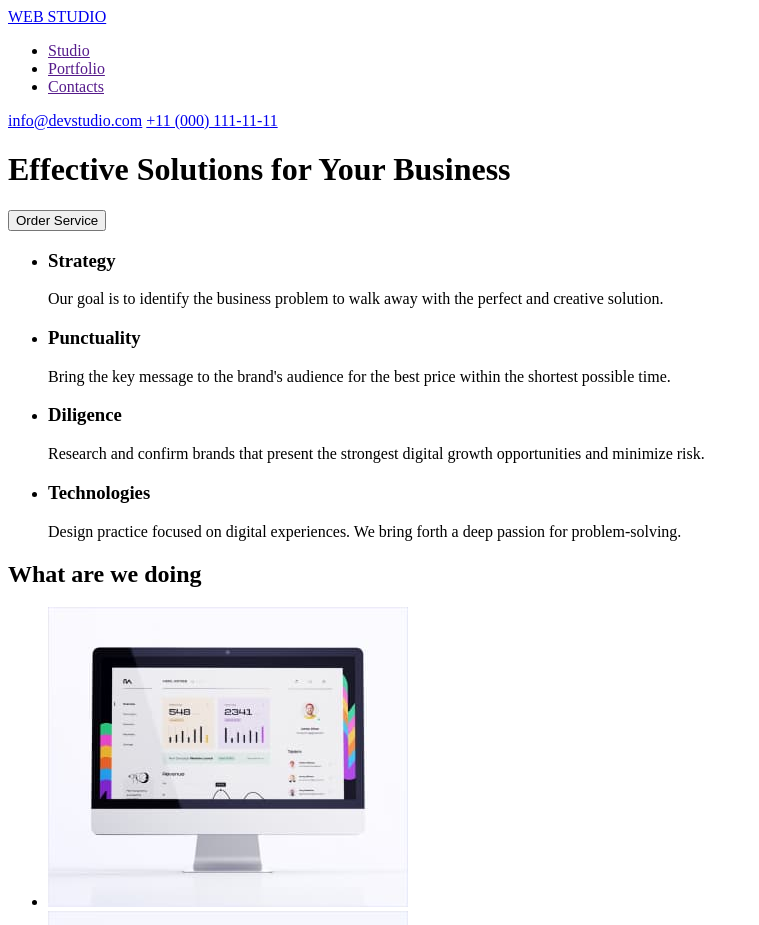
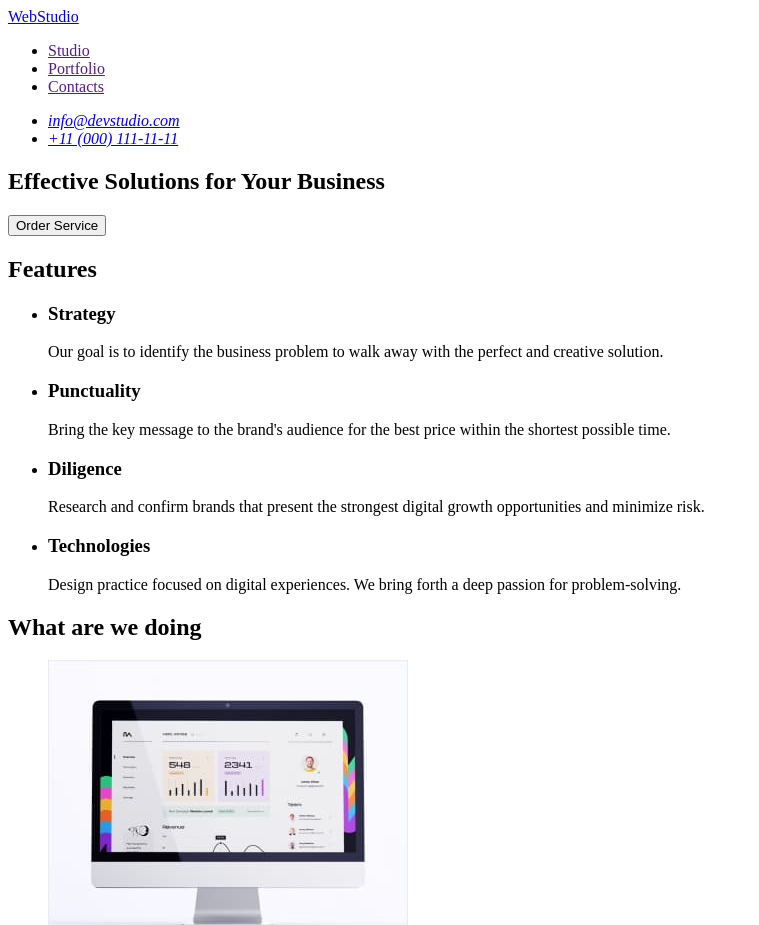
Before and after one commit to lvladislavchik/goit-homework-01, a plain HTML site: page index.html in a window 1280 px wide. Shown: the top 925 px of the page, without its empty margins (0-759 px from the left). Drawn offline with Linux system fonts and the light colour scheme.

Commit message:
Two update index.html

```diff
--- a/index.html
+++ b/index.html
@@ -10,23 +10,29 @@
 
 <body>
     <header>
-        <a href="./index.html">WEB STUDIO</a>
         <nav>
+            <a href="./index.html">WebStudio</a>
             <ul>
                 <li><a href="">Studio</a></li>
                 <li><a href="">Portfolio</a></li>
                 <li><a href="">Contacts</a></li>
             </ul>
         </nav>
-        <a href="mailto:info@devstudio.com">info@devstudio.com</a>
-        <a href="tel:+110001111111">+11 (000) 111-11-11</a>
-        <h1>Effective Solutions for Your Business</h1>
-        <button type="button">Order Service</button>
+        <address>
+            <ul>
+                <li><a href="mailto:info@devstudio.com">info@devstudio.com</a></li>
+                <li><a href="tel:+110001111111">+11 (000) 111-11-11</a></li>
+            </ul>
+        </address>
     </header>
 
     <main>
         <section>
-            <h2 hidden>Features</h2>
+            <h1>Effective Solutions for Your Business</h1>
+            <button type="button">Order Service</button>
+        </section>
+        <section>
+            <h2>Features</h2>
             <ul>
                 <li>
                     <h3>Strategy</h3>
@@ -60,7 +66,9 @@
                 <li><img src="/images/mobile-messanger.jpg" alt="Mobile messanger" width="360" height="300"></li>
                 <li><img src="/images/mobile-app.jpg" alt="Mobile app" width="360" height="300"></li>
             </ul>
+        </section>
 
+        <section>
             <h2>Our Team</h2>
             <ul>
                 <li><img src="/images/mark-guerrero.jpg" alt="Mark Guerrero" width="264" height="260">
@@ -84,7 +92,7 @@
     </main>
 
     <footer>
-        <a href="./index.html">WEB STUDIO</a>
+        <a href="./index.html">WebStudio</a>
         <p>Increase the flow of customers and sales for your business with digital marketing & growth solutions.</p>
     </footer>
 </body>
```
